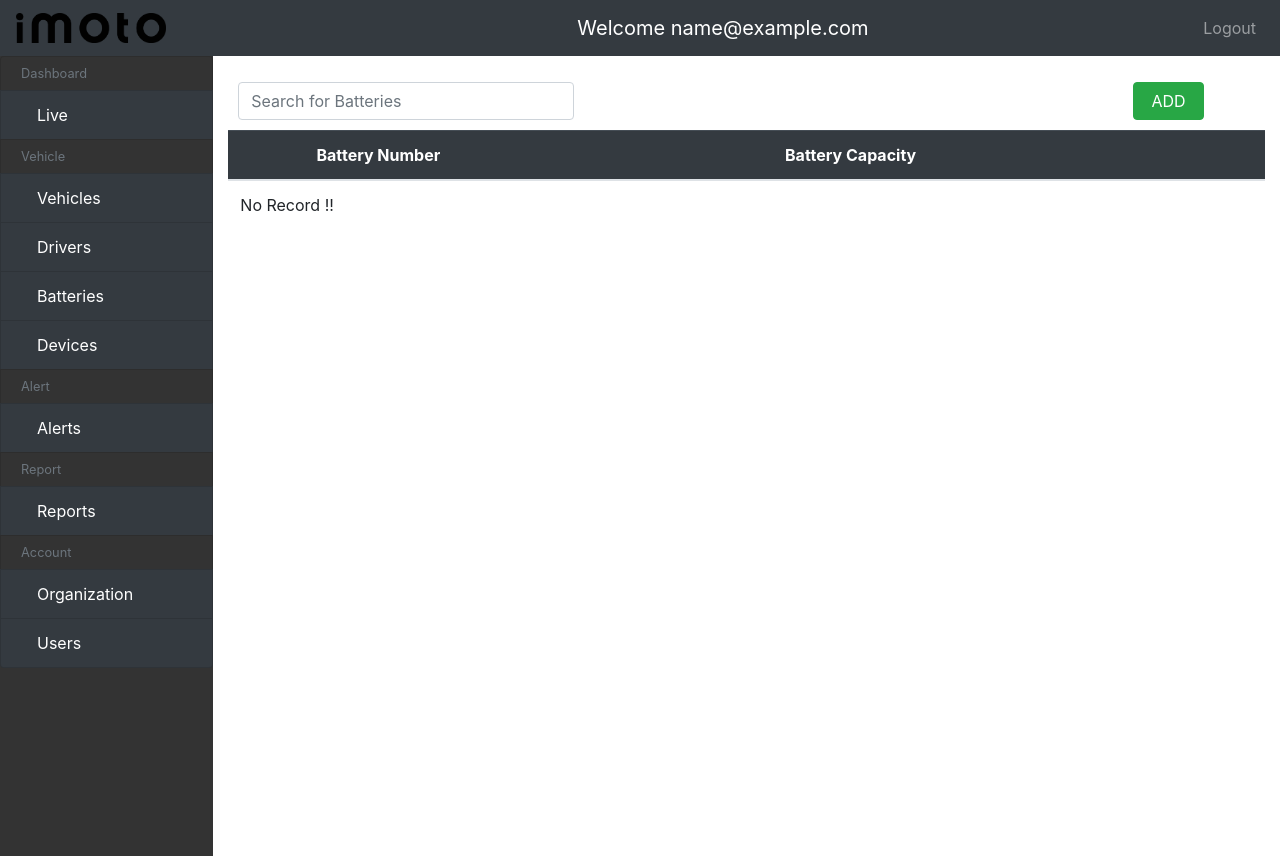
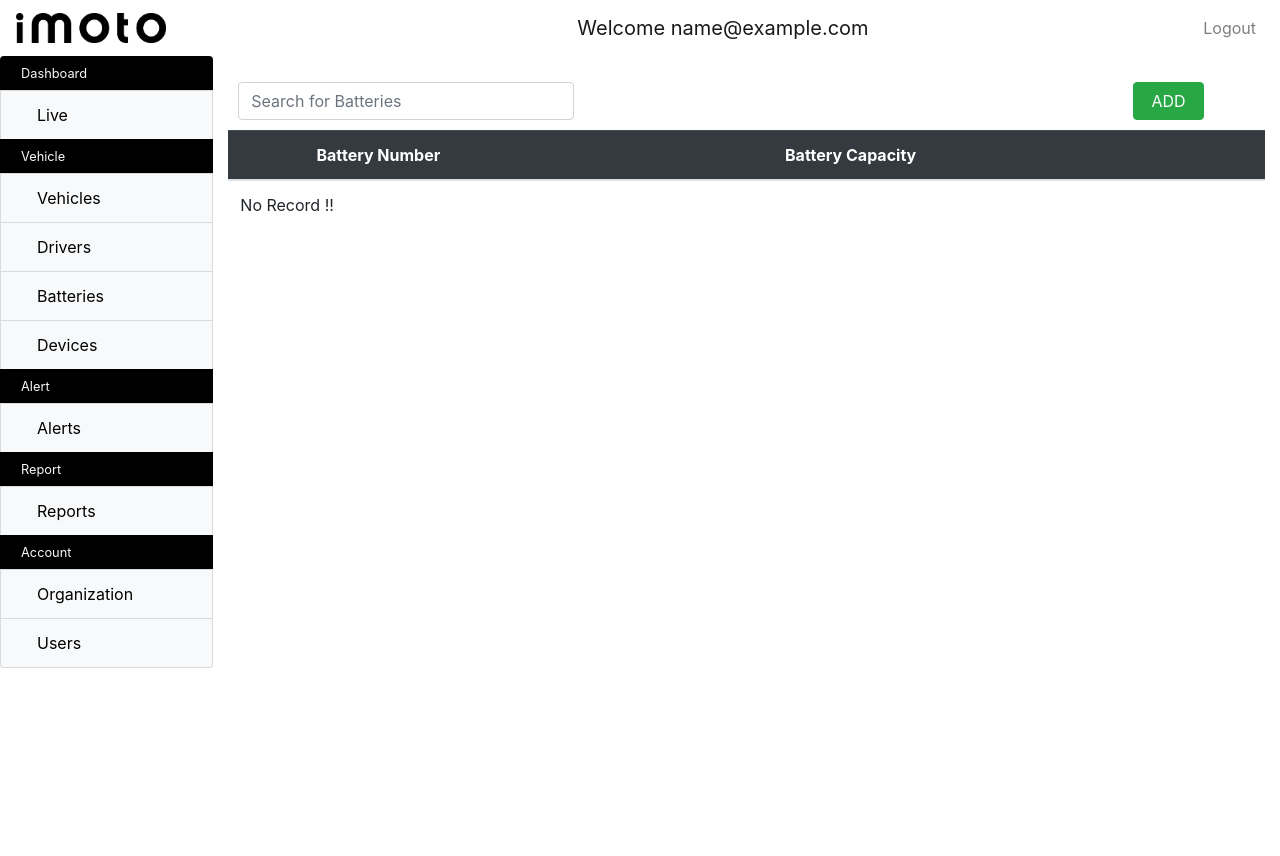
Before and after one commit to Avinash1904/EV, a Django app: page /vehicles/battery/ in a window 1280 px wide. Run offline with Django 3.2, Linux system fonts and the light colour scheme; the visitor is signed in with stand-in values (Sample User, id 1); data that the repository does not hold is empty; parts of the project's set-up code (start-up, migrations or seed data) failed here and were passed over; some libraries are stand-ins or nearby versions.

Commit message:
changed color scheme

```diff
--- a/ev/static/css/custom.css
+++ b/ev/static/css/custom.css
@@ -16,7 +16,7 @@ body {
 }
 #sidebar-container {
     min-height: 100vh;
-    background-color: #333;
+    background-color: #fff;
     padding: 0;
 }
 
@@ -35,7 +35,7 @@ body {
 /* Menu item*/
 #sidebar-container .list-group a {
     height: 50px;
-    color: white;
+    color: black;
 }
 
 /* Submenu item*/
@@ -49,7 +49,7 @@ body {
 
 /* Separators */
 .sidebar-separator-title {
-    background-color: #333;
+    background-color: #000;
     height: 35px;
 }
 .sidebar-separator {
--- a/ev/templates/dashboard/live_map.html
+++ b/ev/templates/dashboard/live_map.html
@@ -28,7 +28,7 @@
           };
 
           var map = new google.maps.Map(document.getElementById('map'), {
-            zoom: 8,
+            zoom: 6,
             center: new google.maps.LatLng(-6.977327, 110.393440),
             mapTypeId: google.maps.MapTypeId.ROADMAP
           });
--- a/ev/templates/sidebar.html
+++ b/ev/templates/sidebar.html
@@ -5,14 +5,14 @@
     <div id="sidebar-container" class="sidebar-expanded d-none d-md-block col-2">
         <!-- d-* hiddens the Sidebar in smaller devices. Its itens can be kept on the Navbar 'Menu' -->
         <!-- Bootstrap List Group -->
-        <ul class="list-group sticky-top sticky-offset">
+        <ul class="list-group sticky-top sticky-offset" >
           <!-- Separator with title -->
-          <li class="list-group-item sidebar-separator-title text-muted d-flex align-items-center menu-collapsed">
+          <li class="list-group-item sidebar-separator-title text-light d-flex align-items-center menu-collapsed">
               <small>Dashboard</small>
           </li>
           <!-- /END Separator -->
           <!-- Menu with submenu -->
-          <a href="{% url 'live' %}" class="bg-dark list-group-item list-group-item-action">
+          <a href="{% url 'live' %}" class="bg-light list-group-item list-group-item-action">
               <div class="d-flex w-100 justify-content-start align-items-center">
                   <span class="fa fa-tasks fa-fw mr-3"></span>
                   <span class="menu-collapsed">Live</span>
@@ -20,19 +20,19 @@
           </a>
 
           <!-- Separator with title -->
-          <li class="list-group-item sidebar-separator-title text-muted d-flex align-items-center menu-collapsed">
+          <li class="list-group-item sidebar-separator-title text-light d-flex align-items-center menu-collapsed">
               <small>Vehicle</small>
           </li>
           <!-- /END Separator -->
           <!-- Menu with submenu -->
-          <a href="{% url 'vehicle-list' %}" class="bg-dark list-group-item list-group-item-action">
+          <a href="{% url 'vehicle-list' %}" class="bg-light list-group-item list-group-item-action">
               <div class="d-flex w-100 justify-content-start align-items-center">
                   <span class="fa fa-tasks fa-fw mr-3"></span>
                   <span class="menu-collapsed">Vehicles</span>
               </div>
           </a>
 
-          <a href="{% url 'driver-list' %}" class="bg-dark list-group-item list-group-item-action">
+          <a href="{% url 'driver-list' %}" class="bg-light list-group-item list-group-item-action">
               <div class="d-flex w-100 justify-content-start align-items-center">
                   <span class="fa fa-tasks fa-fw mr-3"></span>
                   <span class="menu-collapsed">Drivers</span>
@@ -41,14 +41,14 @@
 
           {% if request.user.is_superuser %}
 
-          <a href="{% url 'battery-list' %}" class="bg-dark list-group-item list-group-item-action">
+          <a href="{% url 'battery-list' %}" class="bg-light list-group-item list-group-item-action">
               <div class="d-flex w-100 justify-content-start align-items-center">
                   <span class="fa fa-tasks fa-fw mr-3"></span>
                   <span class="menu-collapsed">Batteries</span>
               </div>
           </a>
 
-          <a href="{% url 'device-list' %}" class="bg-dark list-group-item list-group-item-action">
+          <a href="{% url 'device-list' %}" class="bg-light list-group-item list-group-item-action">
               <div class="d-flex w-100 justify-content-start align-items-center">
                   <span class="fa fa-tasks fa-fw mr-3"></span>
                   <span class="menu-collapsed">Devices</span>
@@ -60,12 +60,12 @@
 
 
             <!-- Separator with title -->
-            <li class="list-group-item sidebar-separator-title text-muted d-flex align-items-center menu-collapsed">
+            <li class="list-group-item sidebar-separator-title text-light d-flex align-items-center menu-collapsed">
                 <small>Alert</small>
             </li>
             <!-- /END Separator -->
             <!-- Menu with submenu -->
-            <a href="{% url 'alerts' %}" class="bg-dark list-group-item list-group-item-action">
+            <a href="{% url 'alerts' %}" class="bg-light list-group-item list-group-item-action">
                 <div class="d-flex w-100 justify-content-start align-items-center">
                     <span class="fa fa-tasks fa-fw mr-3"></span>
                     <span class="menu-collapsed">Alerts</span>
@@ -73,12 +73,12 @@
             </a>
 
             <!-- Separator with title -->
-            <li class="list-group-item sidebar-separator-title text-muted d-flex align-items-center menu-collapsed">
+            <li class="list-group-item sidebar-separator-title text-light d-flex align-items-center menu-collapsed">
                 <small>Report</small>
             </li>
             <!-- /END Separator -->
             <!-- Menu with submenu -->
-            <a href="{% url 'reports' %}" class="bg-dark list-group-item list-group-item-action">
+            <a href="{% url 'reports' %}" class="bg-light list-group-item list-group-item-action">
                 <div class="d-flex w-100 justify-content-start align-items-center">
                     <span class="fa fa-tasks fa-fw mr-3"></span>
                     <span class="menu-collapsed">Reports</span>
@@ -89,18 +89,18 @@
             {% if user.is_superuser %}
 
             <!-- Separator with title -->
-            <li class="list-group-item sidebar-separator-title text-muted d-flex align-items-center menu-collapsed">
+            <li class="list-group-item sidebar-separator-title text-light d-flex align-items-center menu-collapsed">
                 <small>Account</small>
             </li>
             <!-- /END Separator -->
             <!-- Menu with submenu -->
-            <a href="{% url 'organization-list' %}" class="bg-dark list-group-item list-group-item-action">
+            <a href="{% url 'organization-list' %}" class="bg-light list-group-item list-group-item-action">
                 <div class="d-flex w-100 justify-content-start align-items-center">
                     <span class="fa fa-tasks fa-fw mr-3"></span>
                     <span class="menu-collapsed">Organization</span>
                 </div>
             </a>
-            <a href="{% url 'profile-list' %}" class="bg-dark list-group-item list-group-item-action">
+            <a href="{% url 'profile-list' %}" class="bg-light list-group-item list-group-item-action">
                 <div class="d-flex w-100 justify-content-start align-items-center">
                     <span class="fa fa-tasks fa-fw mr-3"></span>
                     <span class="menu-collapsed">Users</span>
--- a/ev/templates/topnav.html
+++ b/ev/templates/topnav.html
@@ -1,6 +1,6 @@
 {% load static %}
 
-<nav class="navbar navbar-expand-md navbar-dark bg-dark fixed-top">
+<nav class="navbar navbar-expand-md navbar-light fixed-top">
 
     <button class="navbar-toggler navbar-toggler-right" type="button" data-toggle="collapse" data-target="#navbarNavDropdown" aria-controls="navbarNavDropdown" aria-expanded="false" aria-label="Toggle navigation">
         <span class="navbar-toggler-icon"></span>
@@ -14,7 +14,7 @@
 
     </div>
     <div class="mx-auto order-0">
-        <a class="navbar-brand mx-auto" href="#">Welcome {{user.email}}</a>
+        <a class="navbar-brand mx-auto"  href="#">Welcome {{user.email}}</a>
         <button class="navbar-toggler" type="button" data-toggle="collapse" data-target=".dual-collapse2">
             <span class="navbar-toggler-icon"></span>
         </button>
```
